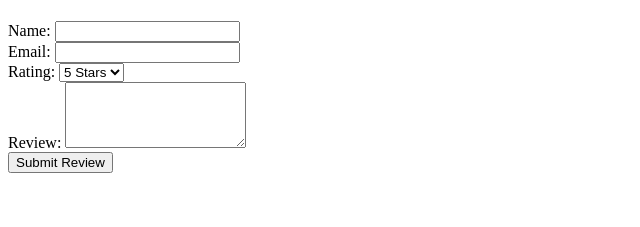
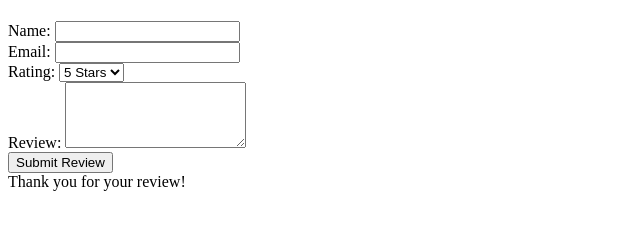
Before and after one commit to themanoftalent/JavaScript, a plain HTML site: page Review Submission Form.html in a window 1280 px wide. Both pictures are taken after typing "Sample", "name@example.com", "Sample" into the empty fields and a click on the button "Submit Review". Shown: the part 59-286 px from the top of the page, without its empty margins (0-640 px from the left). Drawn offline with Linux system fonts and the light colour scheme.

Commit message:
Update Review Submission Form.html

```diff
--- a/Review Submission Form.html
+++ b/Review Submission Form.html
@@ -37,8 +37,11 @@
     <button type="submit">Submit Review</button>
 </form>
 
+<div id="message" style="display: none;">Thank you for your review!</div>
+
 <script>
     const reviewForm = document.getElementById('reviewForm');
+    const messageElement = document.getElementById('message');
 
     reviewForm.addEventListener('submit', function(event) {
         event.preventDefault(); // Prevent form submission
@@ -57,6 +60,9 @@
         console.log('Rating:', rating);
         console.log('Review:', review);
 
+        // Show the "Thank you" message
+        messageElement.style.display = 'block';
+
         // Optionally, you can send the review data to a server using AJAX or fetch
 
         // Reset the form
```
